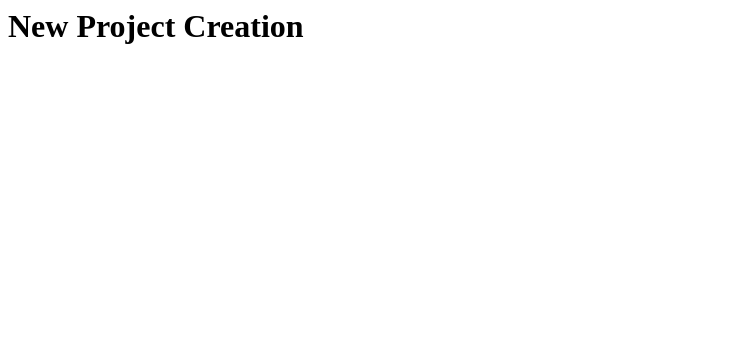
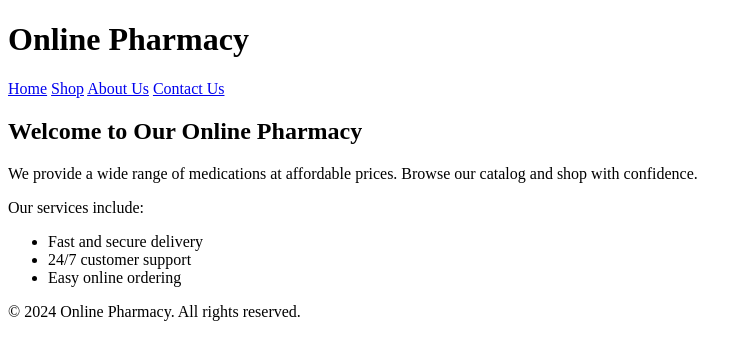
Before and after one commit to SBalasuryas/Number-Guessing-Game, a plain HTML site: page index.html in a window 1280 px wide. Shown: the whole page, without its empty margins (0-752 px from the left). Drawn offline with Linux system fonts and the light colour scheme.

Commit message:
Update index.html
udated an html file

```diff
--- a/index.html
+++ b/index.html
@@ -1,8 +1,38 @@
-<html>
-  <head>
-    <title> new project</title>
-  </head>
-  <body>
-    <h1>New Project Creation </h1>
-  </body>
+<!DOCTYPE html>
+<html lang="en">
+<head>
+    <meta charset="UTF-8">
+    <meta name="viewport" content="width=device-width, initial-scale=1.0">
+    <title>Online Pharmacy</title>
+
+</head>
+<body>
+
+<header>
+    <h1>Online Pharmacy</h1>
+</header>
+
+<nav>
+    <a href="#">Home</a>
+    <a href="#">Shop</a>
+    <a href="#">About Us</a>
+    <a href="#">Contact Us</a>
+</nav>
+
+<div>
+    <h2>Welcome to Our Online Pharmacy</h2>
+    <p>We provide a wide range of medications at affordable prices. Browse our catalog and shop with confidence.</p>
+    <p>Our services include:</p>
+    <ul>
+        <li>Fast and secure delivery</li>
+        <li>24/7 customer support</li>
+        <li>Easy online ordering</li>
+    </ul>
+</div>
+
+<footer>
+    <p>&copy; 2024 Online Pharmacy. All rights reserved.</p>
+</footer>
+
+</body>
 </html>
```
